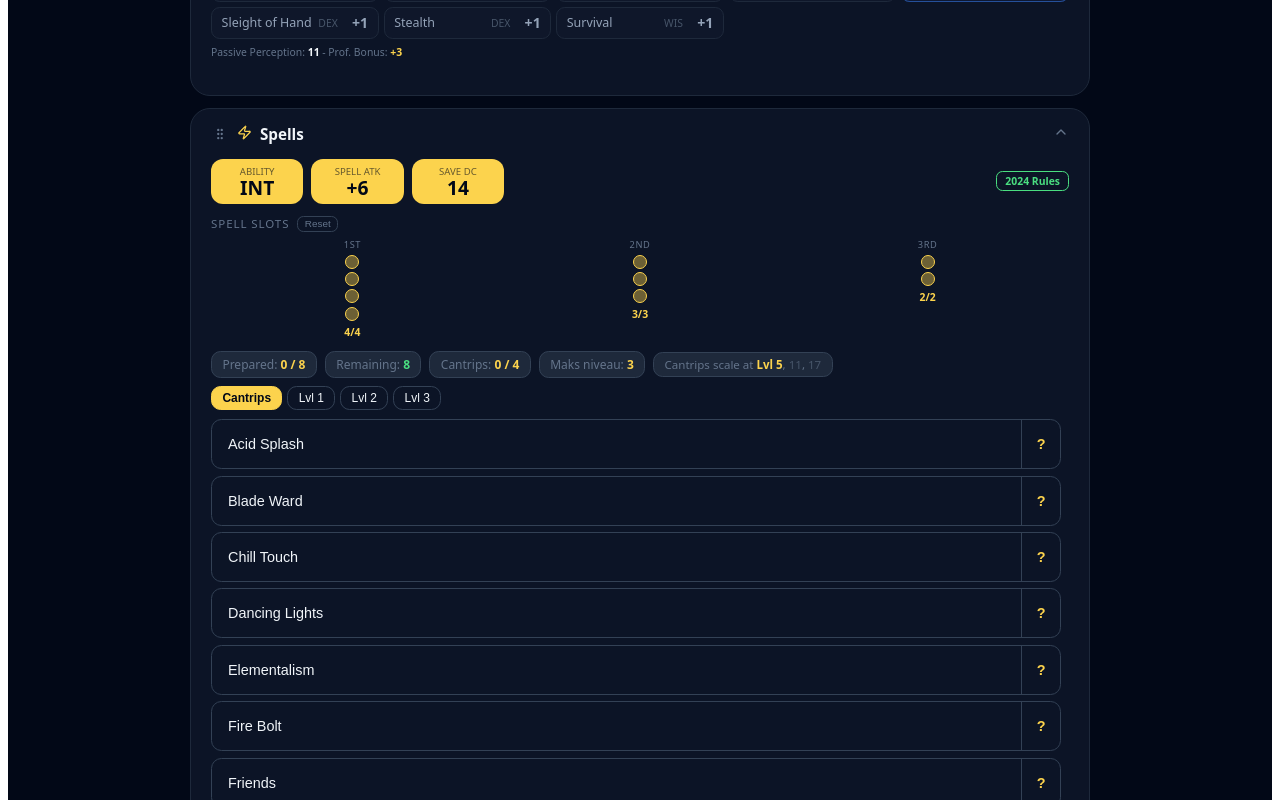
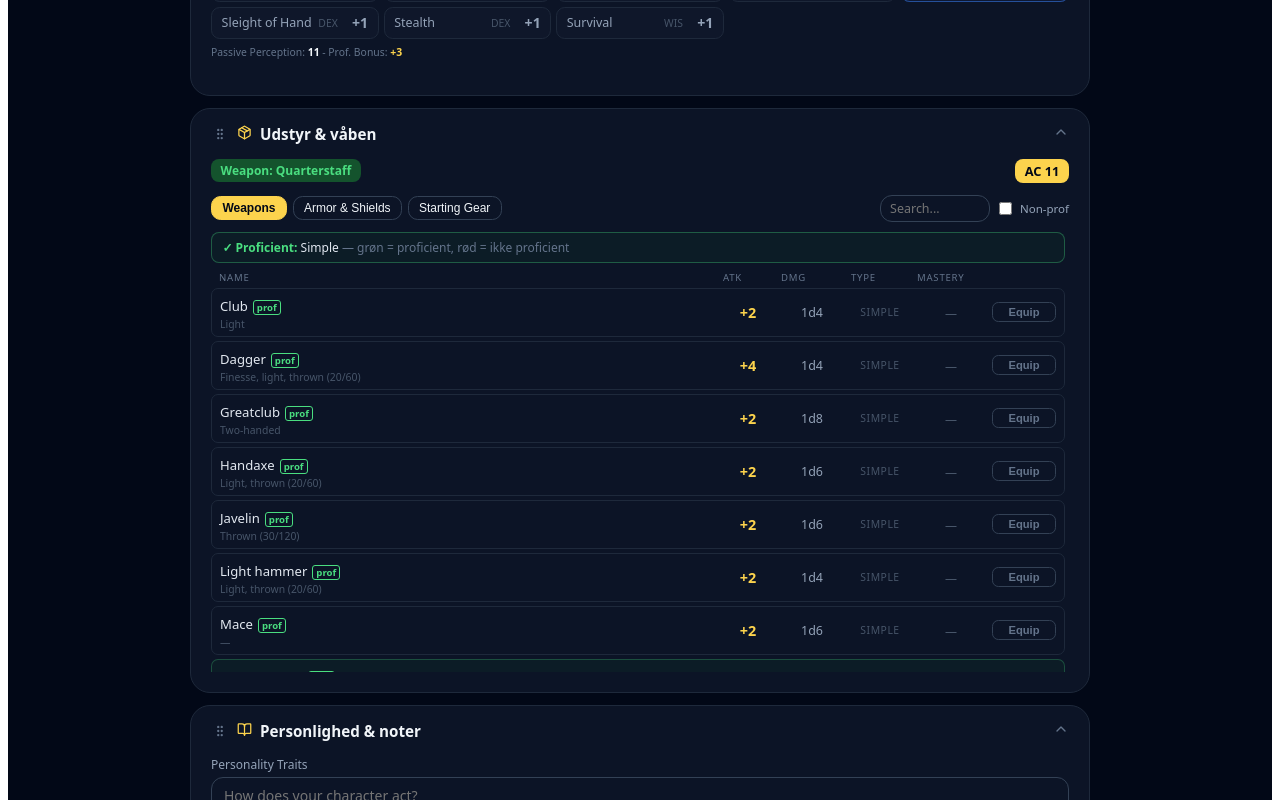
Before and after one commit to Jazzydada/CharacterGeneratorRPG-fancy-sheet, a React (Vite) app: page / in a window 1280 px wide. Shown: the part 880-1680 px from the top of the page. Built offline with nearby package versions, Linux system fonts and the light colour scheme.

Commit message:
Move Spells panel under Character Creator, collapsed by default
Spells was a separate top-level draggable panel; it now lives nested inside the Karakterbygger group (after Feats), and starts folded so it doesn't dominate the builder view before a class/level with spells is even relevant.

```diff
--- a/src/App.jsx
+++ b/src/App.jsx
@@ -1510,8 +1510,8 @@ export default function App(){
   CURRENT_LANG=lang;
   const switchLang=l=>{setLang(l);setLangState(l);};
   const [featTab,setFeatTab]=useState("General");
-  const [panelOrder,setPanelOrder]=useState(["overview","spells","equipment","notes"]);
-  const [collapsed,setCollapsed]=useState({});
+  const [panelOrder,setPanelOrder]=useState(["overview","equipment","notes"]);
+  const [collapsed,setCollapsed]=useState({spells:true});
   const [groupCollapsed,setGroupCollapsed]=useState({creator:true});
   const [draggingPanel,setDraggingPanel]=useState(null);
   const [classLocked,setClassLocked]=useState(false);
@@ -2240,6 +2240,9 @@ export default function App(){
               </div>
             </div>
           </div>
+          <div style={{marginTop:"0.75rem"}}>
+            <CPanel title={panelMeta.spells.title} icon={panelMeta.spells.icon} collapsed={!!collapsed.spells} onToggle={()=>togCollapsed("spells")}>{panelContent.spells}</CPanel>
+          </div>
         </PanelGroup>
       </div>
 
```
